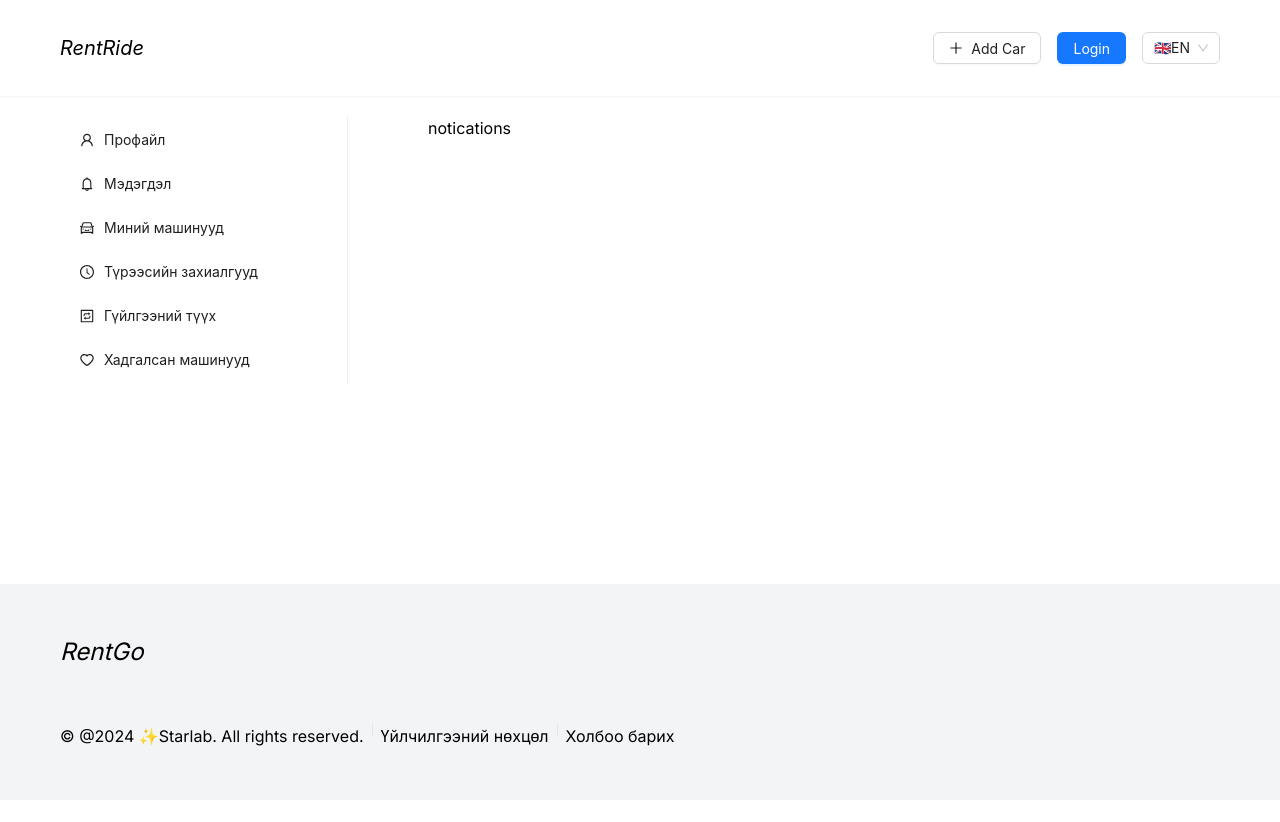
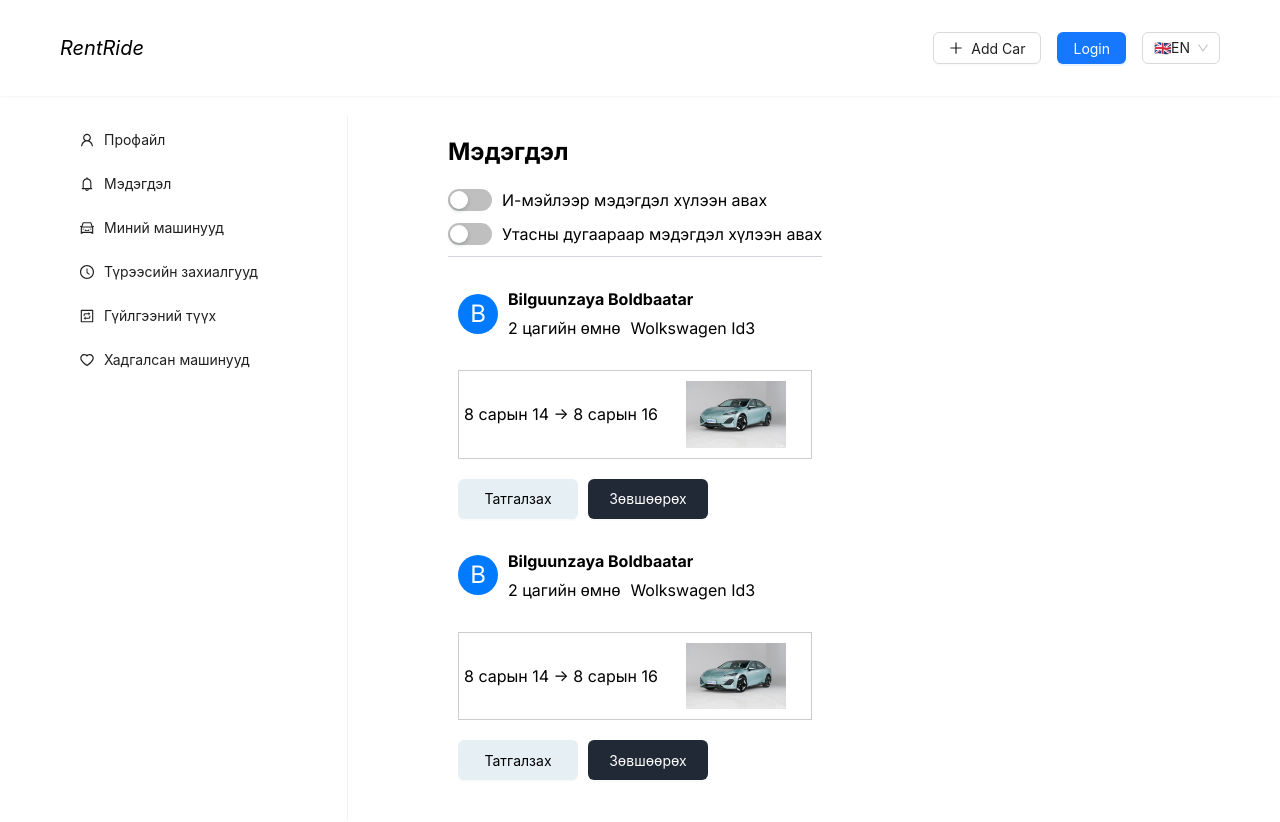
Before and after one commit to CnStarLab/CarRentalSys-FE, a Next.js app: page /profile/notifications in a window 1280 px wide. Shown: the top 822 px of the page. Before the commit the page ends 800 px from the top, so only its background shows below. Built offline with nearby package versions, Linux system fonts and the light colour scheme.

Commit message:
[Frontend/Update] add Notification

```diff
--- a/src/app/profile/notifications/page.tsx
+++ b/src/app/profile/notifications/page.tsx
@@ -1,5 +1,44 @@
 import React from "react";
+import { Switch } from "antd";
+import NotificationItem from "../../../components/notification/NotificationItem";
+
+// static data needs to be replaced with dynamic data
+const notifications = [
+  {
+    name: "Bilguunzaya Boldbaatar",
+    requestTime: "2 цагийн өмнө",
+    carModel: "Wolkswagen Id3",
+    dateRange: "8 сарын 14 -> 8 сарын 16",
+    imageUrl: "/blue_car.jpg",
+  },
+  {
+    name: "Bilguunzaya Boldbaatar",
+    requestTime: "2 цагийн өмнө",
+    carModel: "Wolkswagen Id3",
+    dateRange: "8 сарын 14 -> 8 сарын 16",
+    imageUrl: "/blue_car.jpg",
+  },
+];
 
 export default function Notifications() {
-  return <div>notications</div>;
+  return (
+    <div className="p-5 rounded-lg max-w-4xl mx-auto">
+      <h1 className="text-2xl font-bold mb-5">Мэдэгдэл</h1>
+      <div className="flex flex-col items-start mb-5 pb-2.5 border-b border-gray-300">
+        <div className="flex items-center mb-2.5">
+          <Switch />
+          <span className="ml-2.5">И-мэйлээр мэдэгдэл хүлээн авах</span>
+        </div>
+        <div className="flex items-center">
+          <Switch />
+          <span className="ml-2.5">Утасны дугаараар мэдэгдэл хүлээн авах</span>
+        </div>
+      </div>
+      <div>
+        {notifications.map((notification, index) => (
+          <NotificationItem key={index} {...notification} />
+        ))}
+      </div>
+    </div>
+  );
 }
--- /dev/null
+++ b/src/components/notification/NotificationItem.tsx
@@ -0,0 +1,136 @@
+// src/components/NotificationItem.jsx
+
+import { Button } from "antd";
+import Image from "next/image";
+import React from "react";
+
+interface NotificationItemProps {
+  name: string;
+  requestTime: string;
+  carModel: string;
+  dateRange: string;
+  imageUrl: string;
+}
+
+const NotificationItem = ({
+  name,
+  requestTime,
+  carModel,
+  dateRange,
+  imageUrl,
+}: NotificationItemProps) => {
+  const notificationItemStyle: React.CSSProperties = {
+    display: "flex",
+    flexDirection: "column",
+    padding: "10px",
+    marginBottom: "10px",
+  };
+
+  const notificationHeaderStyle: React.CSSProperties = {
+    display: "flex",
+    alignItems: "center",
+    marginBottom: "10px",
+  };
+
+  const userInitialStyle: React.CSSProperties = {
+    backgroundColor: "#007bff",
+    color: "#fff",
+    borderRadius: "50%",
+    padding: "10px",
+    marginRight: "10px",
+    flexShrink: 0,
+    height: "40px", // 确保与 userInfoStyle 高度相同
+    width: "40px",
+    display: "flex",
+    justifyContent: "center",
+    alignItems: "center",
+    fontSize: "24px",
+  };
+
+  const userInfoStyle: React.CSSProperties = {
+    display: "flex",
+    flexDirection: "column",
+    justifyContent: "center",
+    flexGrow: 1,
+  };
+
+  const userNameStyle: React.CSSProperties = {
+    fontWeight: "bold",
+    marginBottom: "5px",
+  };
+
+  const detailsStyle: React.CSSProperties = {
+    display: "flex",
+    alignItems: "center",
+  };
+
+  const carModelStyle: React.CSSProperties = {
+    marginLeft: "10px",
+  };
+
+  const notificationBodyStyle: React.CSSProperties = {
+    display: "flex",
+    alignItems: "center",
+    border: "0.5px solid #ccc",
+    marginTop: "20px",
+    marginBottom: "20px",
+    height: '100%',
+    padding:"10px 5px 10px 5px"
+  };
+
+  const carImageStyle: React.CSSProperties = {
+    width: "100px",
+    height: "auto",
+    marginRight: "20px",
+  };
+
+  const dateRangeStyle: React.CSSProperties = {
+    flex: 1,
+    marginRight: "20px",
+  };
+
+  const buttonStyle: React.CSSProperties = {
+    marginRight: "10px",
+    border: "none",
+    cursor: "pointer",
+    height:"40px",
+    width:"120px"
+  };
+
+  const approveButtonStyle: React.CSSProperties = {
+    ...buttonStyle,
+    backgroundColor: "rgb(230,240,244)",
+    color: "black",
+  };
+
+  const declineButtonStyle: React.CSSProperties = {
+    ...buttonStyle,
+    backgroundColor: "rgb(34,41,54)",
+    color: "white",
+  };
+
+  return (
+    <div style={notificationItemStyle}>
+      <div style={notificationHeaderStyle}>
+        <span style={userInitialStyle}>{name.charAt(0)}</span>
+        <div style={userInfoStyle}>
+          <span style={userNameStyle}>{name}</span>
+          <div style={detailsStyle}>
+            <span>{requestTime}</span>
+            <span style={carModelStyle}>{carModel}</span>
+          </div>
+        </div>
+      </div>
+      <div style={notificationBodyStyle}>
+        <div style={dateRangeStyle}>{dateRange}</div>
+        <Image src={imageUrl} alt={carModel} style={carImageStyle} width={100} height={100} />
+      </div>
+      <div>
+        <Button style={approveButtonStyle}>Татгалзах</Button>
+        <Button style={declineButtonStyle}>Зөвшөөрөх</Button>
+      </div>
+    </div>
+  );
+};
+
+export default NotificationItem;
```
Also changed, not shown: public/blue_car.jpg (added), 1 other file (tests, documents, lock files or other folders).
